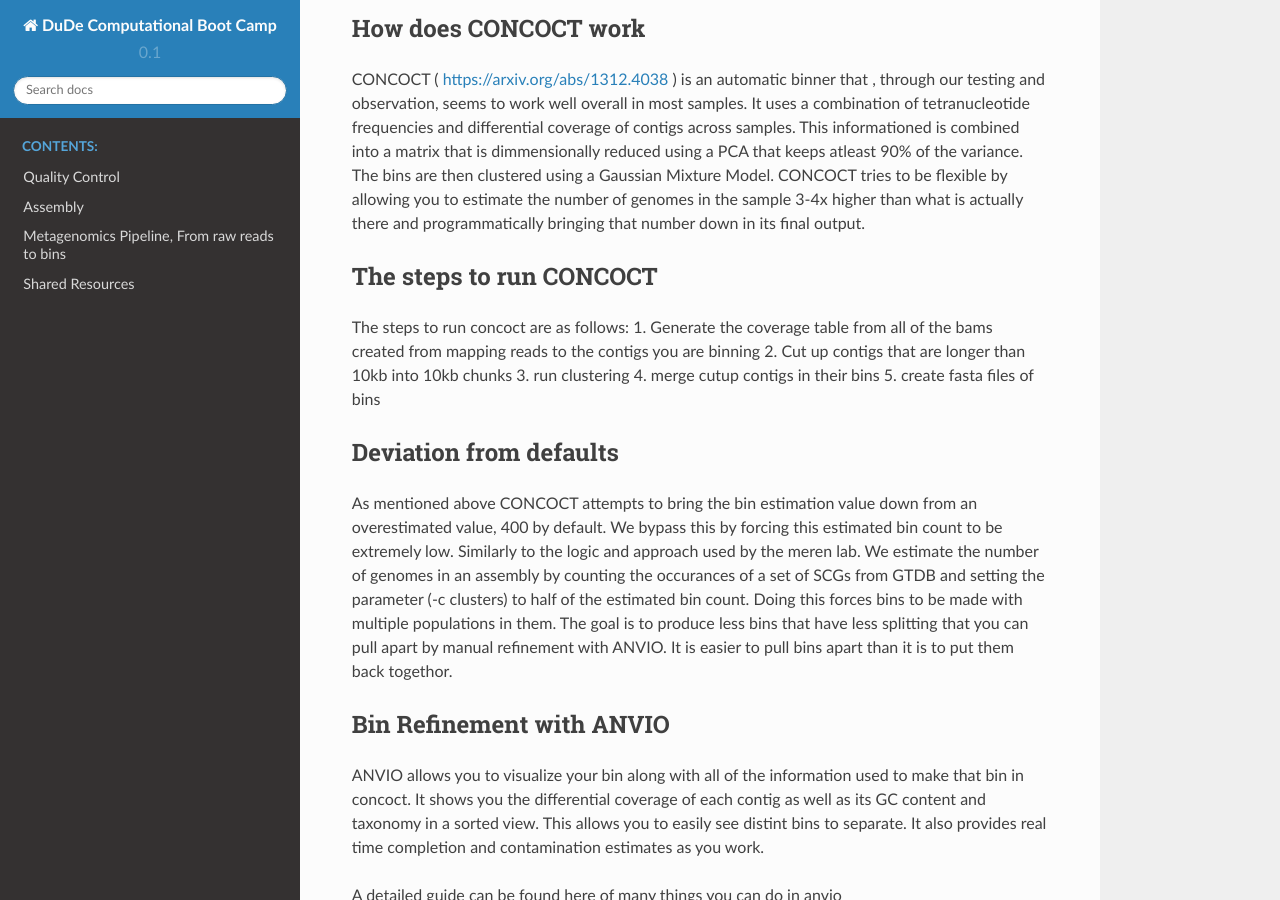
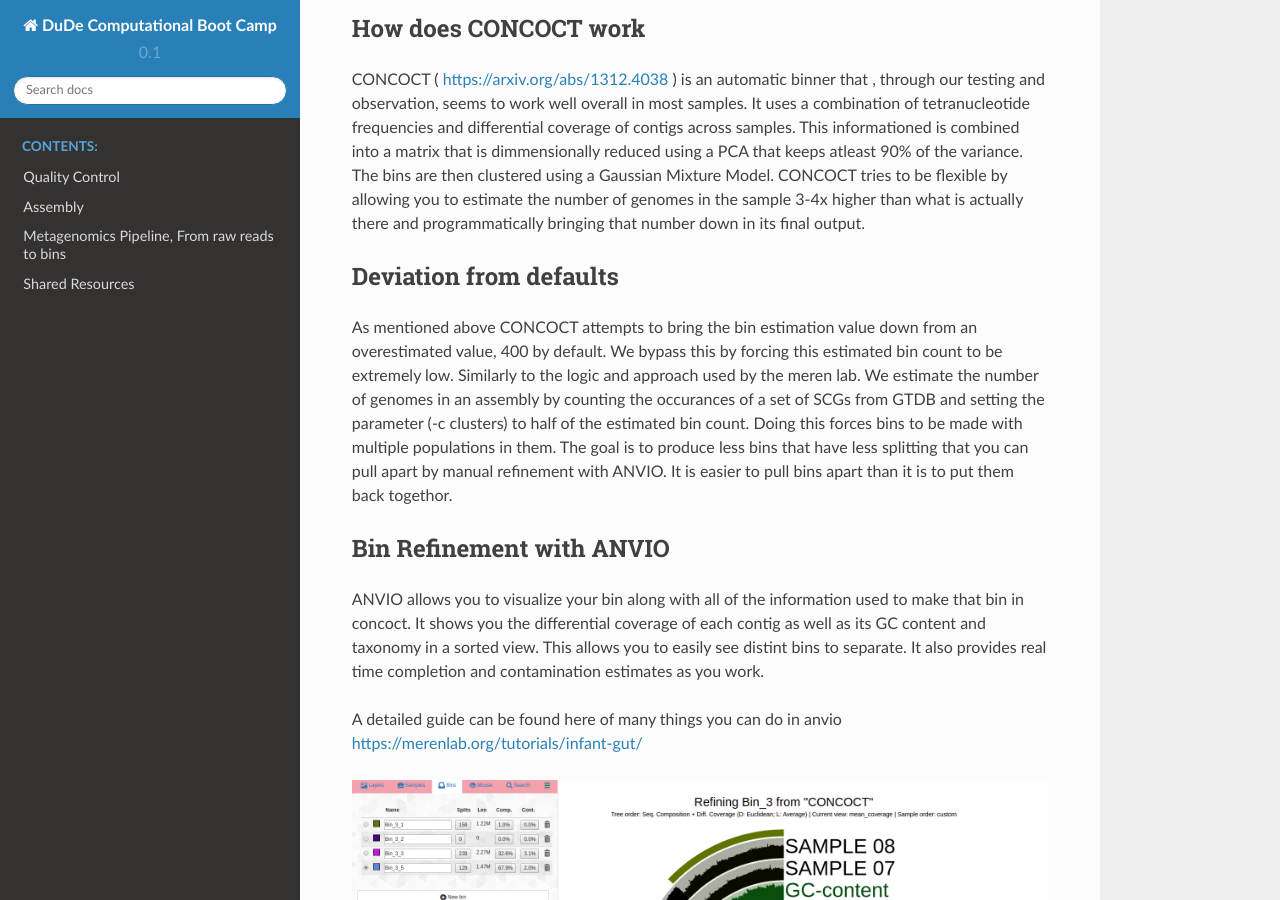
Before and after one commit to DenefLab/Computational-boot-camp, a Sphinx documentation site: the page built from docs/source/Binning.rst, in a window 1280 px wide and 900 px high, scrolled down 1145 px. Built offline with Sphinx 7.4.7 and the Read the Docs theme 2.0.0, drawn with Linux system fonts in a browser that asks for light colours; formulas are drawn with MathJax 3.

Commit message:
remove concoct stesp

```diff
--- a/docs/source/Binning.rst
+++ b/docs/source/Binning.rst
@@ -22,15 +22,6 @@ across samples. This informationed is combined into a matrix that is dimmensiona
 90% of the variance. The bins are then clustered using a Gaussian Mixture Model. CONCOCT tries to be flexible by allowing you
 to estimate the number of genomes in the sample 3-4x higher than what is actually there and programmatically bringing that number
 down in its final output.
-
-The steps to run CONCOCT
----------------------
-The steps to run concoct are as follows:
-1. Generate the coverage table from all of the bams created from mapping reads to the contigs you are binning
-2. Cut up contigs that are longer than 10kb into 10kb chunks
-3. run clustering
-4. merge cutup contigs in their bins
-5. create fasta files of bins
 
 Deviation from defaults
 ------------------------
```
